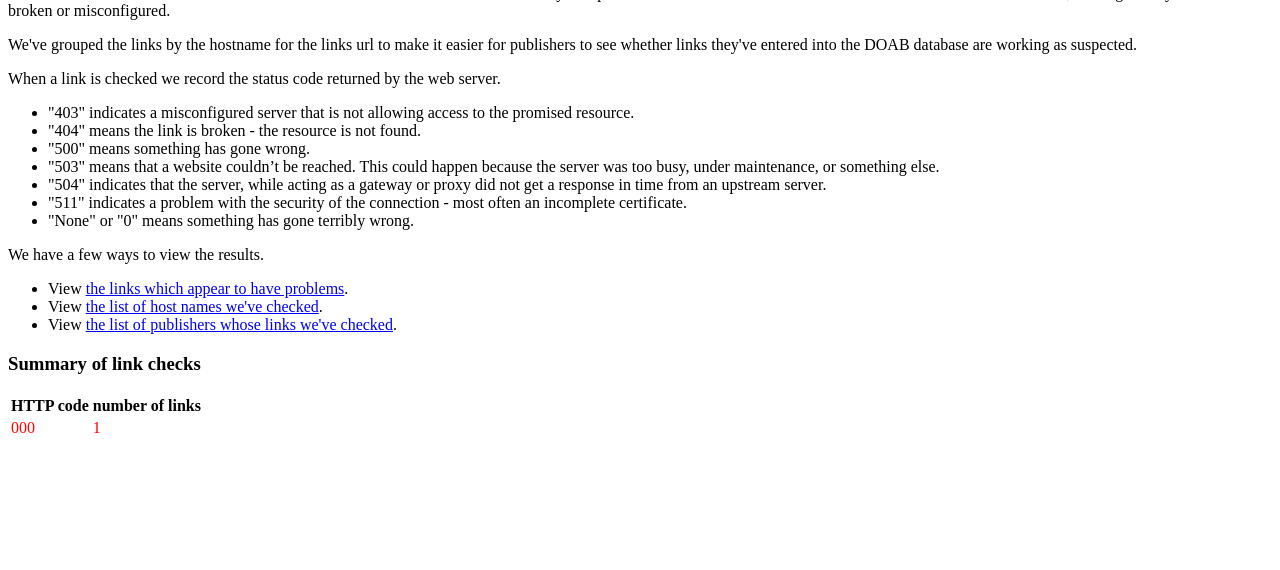
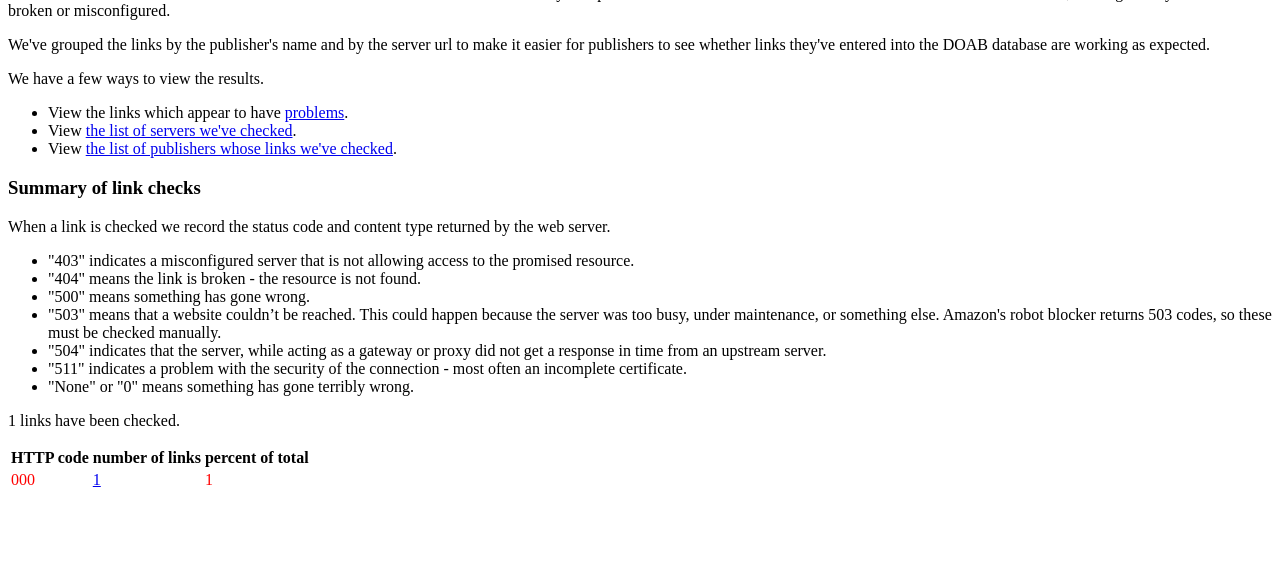
Before and after one commit to EbookFoundation/doab-check, a Django app: template doab_check/templates/index.html in a window 1280 px wide. Shown: the part 230-800 px from the top of the page. Run offline with Django 4.2, Linux system fonts and the light colour scheme; the template is opened without the code that fills it: most values are stand-ins (such as "Sample title", 1, 10 or a date in 2020).

Commit message:
display problems by hostname

```diff
--- a/doab_check/templates/index.html
+++ b/doab_check/templates/index.html
@@ -15,43 +15,49 @@ Welcome to DOAB Check!
 DOAB Check is a collaboration between the Free Ebook Foundation and the Directory of Open Access Books. It checks each the links in DOAB about once a month, looking for any links that are broken or misconfigured.
 </p>
 <p>
-We've grouped the links by the hostname for the links url to make it easier for publishers to see whether links they've entered into the DOAB database are working as suspected.
+We've grouped the links by the publisher's name and by the server url to make it easier for publishers to see whether links they've entered into the DOAB database are working as expected.
 </p>
+
+We have a few ways to view the results.
+<ul>
+<li>
+View the links which appear to have <a href="#codes">problems</a>.
+</li>
+<li>
+View <a href="{% url 'providers' %}">the list of servers we've checked</a>.
+</li>
+<li>
+View <a href="{% url 'publishers' %}">the list of publishers whose links we've checked</a>.
+</li>
+</ul>
+
+<h3>Summary of link checks</h3>
 <p>
-When a link is checked we record the status code returned by the web server.
+When a link is checked we record the status code and content type returned by the web server.
 </p>
 <ul>
 <li>"403" indicates a misconfigured server that is not allowing access to the promised resource.
 <li>"404" means the link is broken - the resource is not found.
 <li>"500" means something has gone wrong.
-<li>"503" means that a website couldn’t be reached. This could happen because the server was too busy, under maintenance, or something else.
+<li>"503" means that a website couldn’t be reached. This could happen because the server was too busy, under maintenance, or something else. Amazon's robot blocker returns 503 codes, so these must be checked manually.
 <li>"504" indicates that the server, while acting as a gateway or proxy did not get a response in time from an upstream server.
 <li>"511" indicates a problem with the security of the connection - most often an incomplete certificate.
 <li>"None" or "0" means something has gone terribly wrong.
 </ul>
 
-We have a few ways to view the results.
-<ul>
-<li>
-View <a href="{% url 'problems' %}">the links which appear to have problems</a>.
-</li>
-<li>
-View <a href="{% url 'providers' %}">the list of host names we've checked</a>.
-</li>
-<li>
-View <a href="{% url 'publishers' %}">the list of publishers whose links we've checked</a>.
-</li>
-</ul>
-<h3>Summary of link checks</h3>
-<table>
+<p> {{ num_checked }} links have been checked. <p>
+<table id="codes">
 <tr>
 <th>HTTP code</th>
 <th>number of links</th>
+<th>percent of total</th>
 </tr>
 {% for code in codes %}
 <tr {% if code.recent_check__return_code != 200 %} style="color:red"{% endif %}>
 <td> {{ code.recent_check__return_code }} </td>
-<td> {{ code.count }} </td>
+<td>{% if code.recent_check__return_code != 200 %}<a href="{% url 'problems' code.recent_check__return_code %}"> {{ code.count }} </a>
+{% else %} {{ code.count }} {% endif %}</td>
+<td> {{ code.percent }} </td>
 </tr>
 {% endfor %}
 </table>
--- a/doab_check/templates/providers.html
+++ b/doab_check/templates/providers.html
@@ -4,7 +4,7 @@
 </head>
 <body>
 <h2>
-DOAB Link Checking by Hostnames
+DOAB Link Checking by Server Hostname
 </h2>
 
 <ul>
--- a/doab_check/urls.py
+++ b/doab_check/urls.py
@@ -9,7 +9,7 @@ from . import views
 urlpatterns = [
     path('', views.HomepageView.as_view(), name='home'),
     path('admin/', admin.site.urls),
-    path('problems/', views.ProblemsView.as_view(), name='problems'),
+    path('problems/<str:code>/', views.ProblemsView.as_view(), name='problems'),
     path('providers/', views.ProvidersView.as_view(), name='providers'),
     path('providers/<str:provider>/', views.ProviderView.as_view(), name='provider'),
     path('publishers/', views.PublishersView.as_view(), name='publishers'),
```
Also changed, not shown: doab_check/templates/problems.html (+15 -2 lines), doab_check/views.py (+15 -7 lines).
